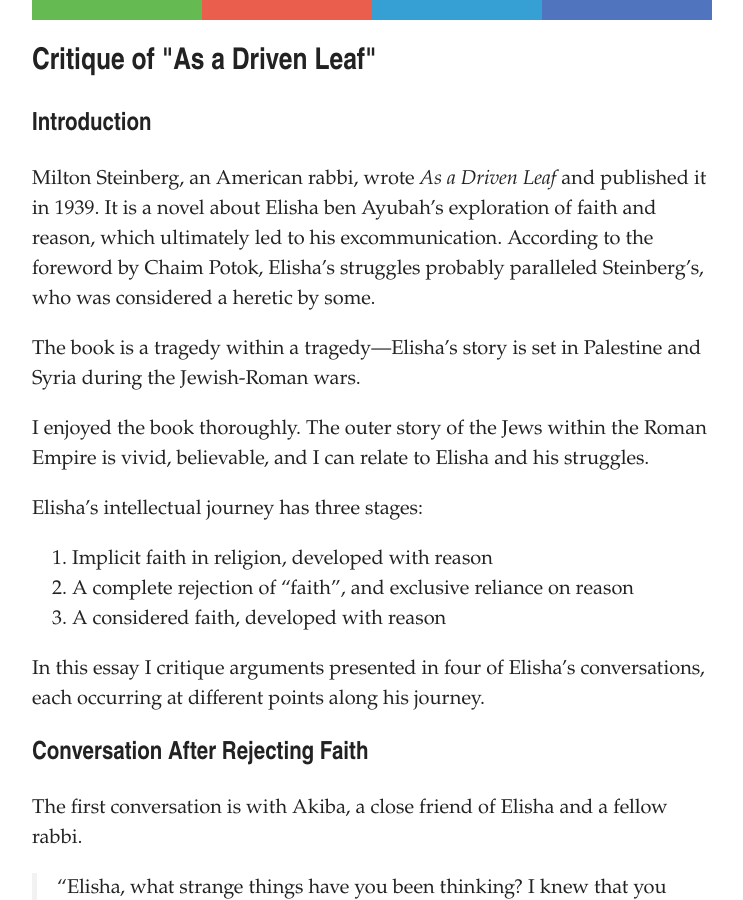
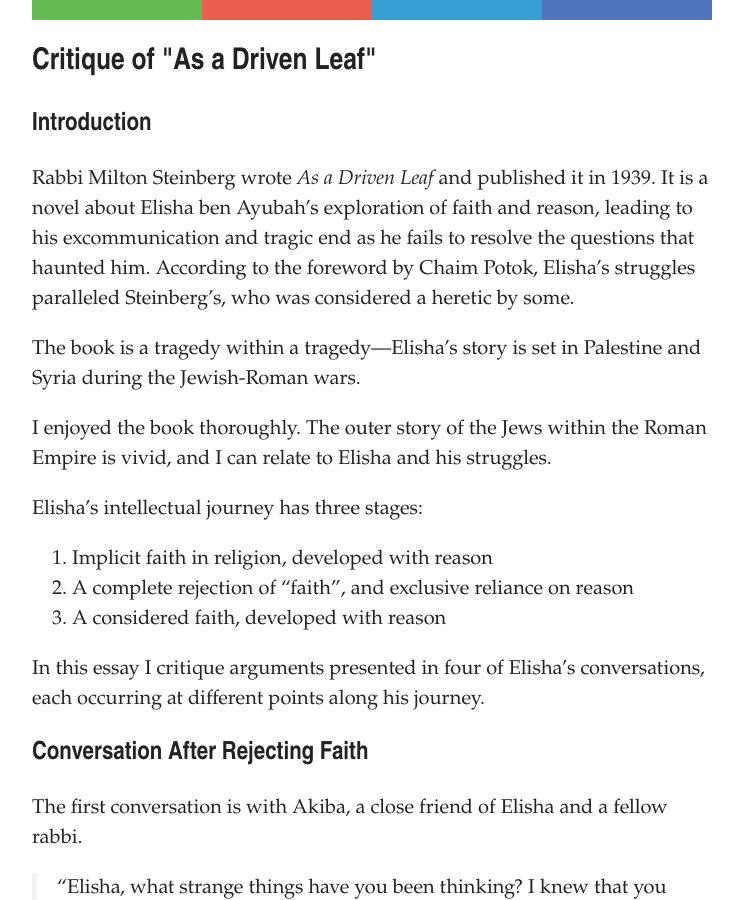
Before and after one commit to artsandmetaphysics/goodlifeodyssey, a Jekyll site: the page built from _essays/as-a-driven-leaf.md, in a window 1280 px wide and 900 px high. Shown: the whole window, without its empty margins (268-1011 px from the left). Built offline with Jekyll 4.4.1, drawn with Linux system fonts in a browser that asks for light colours.

Commit message:
Tighten the introductory language
Remove some painful punctuating commas and aposotives.

```diff
--- a/_essays/as-a-driven-leaf.md
+++ b/_essays/as-a-driven-leaf.md
@@ -7,11 +7,11 @@ order: 200
 
 ## Introduction
 
-Milton Steinberg, an American rabbi, wrote *As a Driven Leaf* and published it in 1939.  It is a novel about Elisha ben Ayubah's exploration of faith and reason, which ultimately led to his excommunication.   According to the foreword by Chaim Potok, Elisha's struggles probably paralleled Steinberg's, who was considered a heretic by some.
+Rabbi Milton Steinberg wrote *As a Driven Leaf* and published it in 1939.  It is a novel about Elisha ben Ayubah's exploration of faith and reason, leading to his excommunication and tragic end as he fails to resolve the questions that haunted him.   According to the foreword by Chaim Potok, Elisha's struggles paralleled Steinberg's, who was considered a heretic by some.
 
 The book is a tragedy within a tragedy---Elisha's story is set in Palestine and Syria during the Jewish-Roman wars.
 
-I enjoyed the book thoroughly.  The outer story of the Jews within the Roman Empire is vivid, believable, and I can relate to Elisha and his struggles.
+I enjoyed the book thoroughly.  The outer story of the Jews within the Roman Empire is vivid, and I can relate to Elisha and his struggles.
 
 Elisha's intellectual journey has three stages:
 
```
